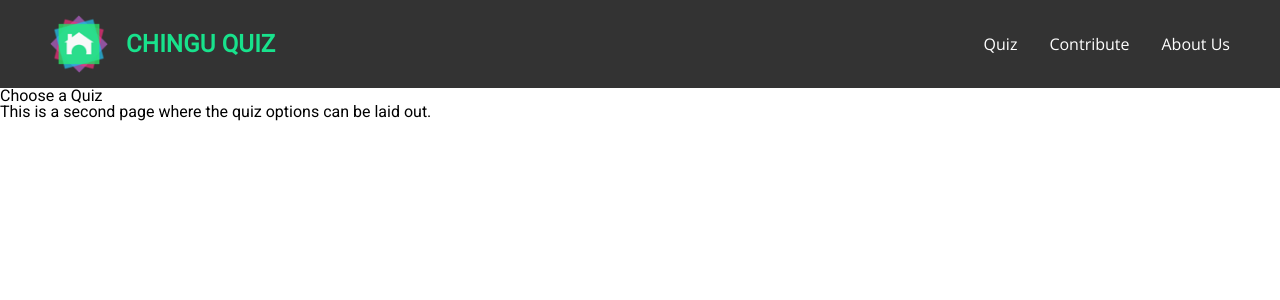
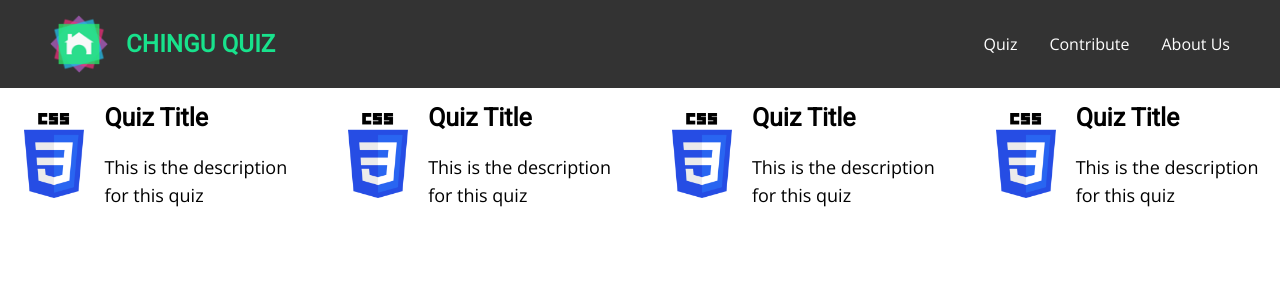
Before and after one commit to chingu-voyages/moonshot-chingu-quiz, a Next.js app in the folder client/: page /quizzes in a window 1280 px wide. Shown: the top 300 px of the page. Built offline with nearby package versions, Linux system fonts and the light colour scheme.

Commit message:
General tile on page, moving to fine tuning

```diff
--- a/client/components/quizTiles/QuizTile.js
+++ b/client/components/quizTiles/QuizTile.js
@@ -0,0 +1,15 @@
+import React from 'react';
+import { TileContainer, TileImage, TileBody } from './styles.js';
+import { Heading4, TextBody } from '../shared/styles.js';
+
+export default function Home() {
+  return (
+    <TileContainer>
+      <TileImage src='/CSS3_Logo_200.png' />
+      <TileBody>
+        <Heading4>Quiz Title</Heading4>
+        <TextBody>This is the description for this quiz</TextBody>
+      </TileBody>
+    </TileContainer>
+  );
+}
--- a/client/components/quizTiles/styles.js
+++ b/client/components/quizTiles/styles.js
@@ -1,19 +1,19 @@
-import styled from "styled-components";
+import styled from 'styled-components';
 
-export const tileWrapper = styled.section`
+export const TileSection = styled.section`
   display: grid;
   grid-gap: 15px;
-  grid-tempate-columns: repeat(auto-fit, minmax(300px, 1fr));
+  grid-template-columns: repeat(auto-fit, minmax(300px, 1fr));
   place-items: center;
   place-content: center;
   width: 100%;
-  margin: 0 auto;
+  margin: 10px auto;
 `;
 
-export const tileContainer = styled.div`
+export const TileContainer = styled.div`
   display: grid;
   grid-gap: 0;
-  grid-template-columns: 130px 1fr;
+  grid-template-columns: 100px 1fr;
   grid-template-rows: 1fr;
   place-items: center start;
   place-content: center;
@@ -23,18 +23,18 @@ export const tileContainer = styled.div`
   margin: 0 auto;
 `;
 
-export const tileImage = styled.img`
-  width: 130px;
-  padding: 0;
+export const TileImage = styled.img`
+  width: 100px;
+  padding: 20px;
   margin: 0;
 `;
 
-export const tileBody = styled.div`
+export const TileBody = styled.div`
   display: grid;
   grid-template-columns: 1fr;
   grid-template-rows: 50px 1fr;
   grid-gap: 0;
-  width: calc(100% - 130px);
+  width: 100%;
   padding: 0;
   margin: 0;
 `;
--- a/client/components/shared/styles.js
+++ b/client/components/shared/styles.js
@@ -1,9 +1,9 @@
-import styled from "styled-components";
+import styled from 'styled-components';
 
-// TEXT ELEMENTS //
+// -- TEXT ELEMENTS -- //
 
 // HEADINGS //
-export const hugeText = styled.h2`
+export const HugeText = styled.h2`
   font-family: Roboto;
   font-style: normal;
   font-weight: bold;
@@ -11,7 +11,7 @@ export const hugeText = styled.h2`
   line-height: 100%;
 `;
 
-export const heading1 = styled.h1`
+export const Heading1 = styled.h1`
   font-family: Roboto;
   font-style: normal;
   font-weight: bold;
@@ -19,7 +19,7 @@ export const heading1 = styled.h1`
   line-height: 120%;
 `;
 
-export const heading2 = styled.h2`
+export const Heading2 = styled.h2`
   font-family: Roboto;
   font-style: normal;
   font-weight: bold;
@@ -27,7 +27,7 @@ export const heading2 = styled.h2`
   line-height: 120%;
 `;
 
-export const heading3 = styled.h3`
+export const Heading3 = styled.h3`
   font-family: Roboto;
   font-style: normal;
   font-weight: bold;
@@ -35,7 +35,7 @@ export const heading3 = styled.h3`
   line-height: 36px;
 `;
 
-export const heading4 = styled.h4`
+export const Heading4 = styled.h4`
   font-family: Roboto;
   font-style: normal;
   font-weight: bold;
@@ -44,7 +44,7 @@ export const heading4 = styled.h4`
 `;
 
 // BODY TEXT //
-export const textBody = styled.p`
+export const TextBody = styled.p`
   font-family: Open Sans;
   font-style: normal;
   font-weight: normal;
@@ -52,7 +52,7 @@ export const textBody = styled.p`
   line-height: 28px;
 `;
 
-export const textBodyBold = styled.p`
+export const TextBodyBold = styled.p`
   font-family: Open Sans;
   font-style: normal;
   font-weight: bold;
@@ -60,7 +60,7 @@ export const textBodyBold = styled.p`
   line-height: 28px;
 `;
 
-export const textBodySmall = styled.p`
+export const TextBodySmall = styled.p`
   font-family: Open Sans;
   font-style: normal;
   font-weight: normal;
@@ -68,7 +68,7 @@ export const textBodySmall = styled.p`
   line-height: 150%;
 `;
 
-export const textBodySmallBold = styled.p`
+export const TextBodySmallBold = styled.p`
   font-family: Open Sans;
   font-style: normal;
   font-weight: bold;
@@ -76,7 +76,7 @@ export const textBodySmallBold = styled.p`
   line-height: 150%;
 `;
 
-export const textBodyMicro = styled.p`
+export const TextBodyMicro = styled.p`
   font-family: Open Sans;
   font-style: normal;
   font-weight: normal;
@@ -84,7 +84,7 @@ export const textBodyMicro = styled.p`
   line-height: 150%;
 `;
 
-export const textBodyMicroBold = styled.p`
+export const TextBodyMicroBold = styled.p`
   font-family: Open Sans;
   font-style: normal;
   font-weight: bold;
--- a/client/pages/index.js
+++ b/client/pages/index.js
@@ -3,7 +3,7 @@
 */
 
 import React from 'react';
-import Header from "../components/header/Header.js";
+import Header from '../components/header/Header.js';
 
 export default function Home() {
   return (
--- a/client/pages/quizzes.js
+++ b/client/pages/quizzes.js
@@ -3,14 +3,18 @@
 */
 
 import React from 'react';
-import Header from "../components/header/Header.js";
+import Header from '../components/header/Header.js';
+import QuizTile from '../components/quizTiles/QuizTile.js';
+import { TileSection } from '../components/quizTiles/styles.js';
 
 export default function Quizzes() {
   return (
-    <>
-      <h1>Choose a Quiz</h1>
-      <h5>This is a second page where the quiz options can be laid out.</h5>
-    </>
+    <TileSection>
+      <QuizTile />
+      <QuizTile />
+      <QuizTile />
+      <QuizTile />
+    </TileSection>
   );
 }
 
```
Also changed, not shown: client/public/CSS3_Logo_200.png (added).
